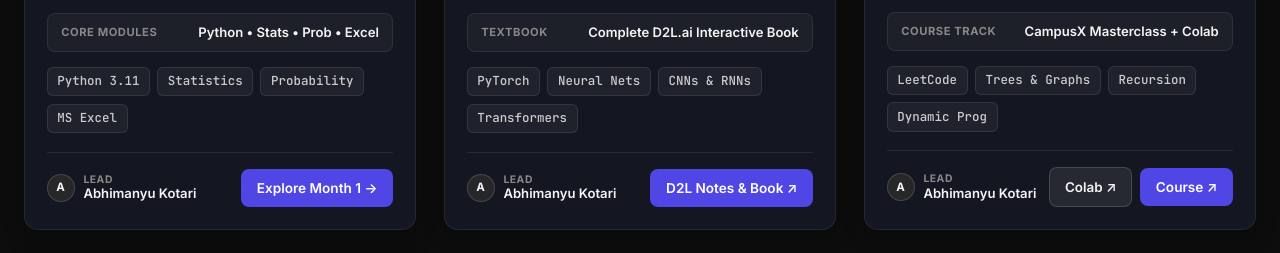
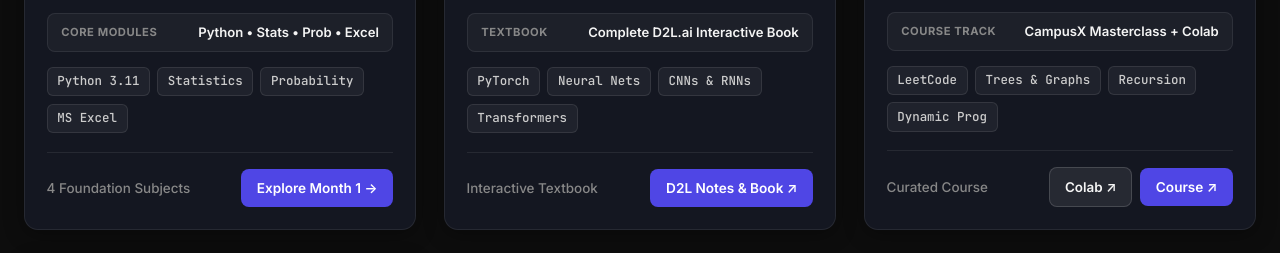
Before and after one commit to abhimanyu-kotari/My_Notes, a plain HTML site: page index.html in a window 1280 px wide. Shown: the part 980-1233 px from the top of the page. Drawn offline with Linux system fonts and the light colour scheme.

Commit message:
Remove profile avatar and lead badges from cards and navbar

```diff
--- a/index.html
+++ b/index.html
@@ -40,7 +40,6 @@
             <svg width="17" height="17" viewBox="0 0 24 24" fill="none" stroke="currentColor" stroke-width="2" stroke-linecap="round" stroke-linejoin="round"><circle cx="12" cy="12" r="5"></circle><line x1="12" y1="1" x2="12" y2="3"></line><line x1="12" y1="21" x2="12" y2="23"></line><line x1="4.22" y1="4.22" x2="5.64" y2="5.64"></line><line x1="18.36" y1="18.36" x2="19.78" y2="19.78"></line><line x1="1" y1="12" x2="3" y2="12"></line><line x1="21" y1="12" x2="23" y2="12"></line><line x1="4.22" y1="19.78" x2="5.64" y2="18.36"></line><line x1="18.36" y1="5.64" x2="19.78" y2="4.22"></line></svg>
           </span>
         </button>
-        <div class="nav-avatar" title="Abhimanyu Kotari">AK</div>
       </div>
     </div>
   </nav>
@@ -92,13 +91,7 @@
             <span class="card-tag-pill">MS Excel</span>
           </div>
           <div class="card-bottom-row">
-            <div class="card-lead-badge">
-              <div class="card-lead-avatar">A</div>
-              <div class="card-lead-text">
-                <span class="card-lead-label">Lead</span>
-                <span class="card-lead-name">Abhimanyu Kotari</span>
-              </div>
-            </div>
+            <span class="card-meta-text">4 Foundation Subjects</span>
             <span class="card-action-btn">
               Explore Month 1 &rarr;
             </span>
@@ -131,13 +124,7 @@
             <span class="card-tag-pill">Transformers</span>
           </div>
           <div class="card-bottom-row">
-            <div class="card-lead-badge">
-              <div class="card-lead-avatar">A</div>
-              <div class="card-lead-text">
-                <span class="card-lead-label">Lead</span>
-                <span class="card-lead-name">Abhimanyu Kotari</span>
-              </div>
-            </div>
+            <span class="card-meta-text">Interactive Textbook</span>
             <span class="card-action-btn">
               D2L Notes &amp; Book &nearr;
             </span>
@@ -172,13 +159,7 @@
             <span class="card-tag-pill">Dynamic Prog</span>
           </div>
           <div class="card-bottom-row">
-            <div class="card-lead-badge">
-              <div class="card-lead-avatar">A</div>
-              <div class="card-lead-text">
-                <span class="card-lead-label">Lead</span>
-                <span class="card-lead-name">Abhimanyu Kotari</span>
-              </div>
-            </div>
+            <span class="card-meta-text">Curated Course</span>
             <div style="display: flex; gap: 0.5rem; align-items: center;">
               <a href="https://colab.research.google.com/drive/1olA26PBNKcdovX9J1HMFJwe4l5EGd-gc#scrollTo=Ke3MGBgGUhnq" target="_blank" rel="noopener" class="card-action-btn-secondary">
                 Colab &nearr;
@@ -216,13 +197,7 @@
             <span class="card-tag-pill">DevOps CLI</span>
           </div>
           <div class="card-bottom-row">
-            <div class="card-lead-badge">
-              <div class="card-lead-avatar">A</div>
-              <div class="card-lead-text">
-                <span class="card-lead-label">Lead</span>
-                <span class="card-lead-name">Abhimanyu Kotari</span>
-              </div>
-            </div>
+            <span class="card-meta-text">GCP &bull; Azure</span>
             <span class="card-action-btn">
               Explore Month 8 &rarr;
             </span>
--- a/style.css
+++ b/style.css
@@ -284,22 +284,6 @@ li {
   color: #000000 !important;
 }
 
-/* Nav Circular User Avatar (DevCollab style) */
-.nav-avatar {
-  width: 32px;
-  height: 32px;
-  border-radius: 50%;
-  background: linear-gradient(135deg, #3b82f6 0%, #06b6d4 100%);
-  color: #ffffff;
-  font-weight: 700;
-  font-size: 0.78rem;
-  display: flex;
-  align-items: center;
-  justify-content: center;
-  border: 1px solid rgba(255, 255, 255, 0.2);
-  user-select: none;
-}
-
 /* Theme Toggle Button */
 .btn-icon {
   background: rgba(255, 255, 255, 0.06);
@@ -945,50 +929,12 @@ li {
   border-top-color: #e2e8f0;
 }
 
-.card-lead-badge {
-  display: flex;
-  align-items: center;
-  gap: 0.55rem;
-}
-
-.card-lead-avatar {
-  width: 28px;
-  height: 28px;
-  border-radius: 50%;
-  background: #27272a;
-  border: 1px solid rgba(255, 255, 255, 0.15);
-  color: #f1f5f9;
-  font-size: 0.72rem;
-  font-weight: 700;
-  display: flex;
-  align-items: center;
-  justify-content: center;
-}
-
-[data-theme="light"] .card-lead-avatar {
-  background: #e2e8f0;
-  color: #0f172a;
-  border-color: #cbd5e1;
-}
-
-.card-lead-text {
-  display: flex;
-  flex-direction: column;
-  line-height: 1.2;
-}
-
-.card-lead-label {
-  font-size: 0.65rem;
+.card-meta-text {
+  font-size: 0.84rem;
   color: var(--text-muted);
-  font-weight: 700;
-  letter-spacing: 0.05em;
-  text-transform: uppercase;
-}
-
-.card-lead-name {
-  font-size: 0.82rem;
-  color: var(--text-primary);
-  font-weight: 600;
+  font-weight: 500;
+  display: inline-flex;
+  align-items: center;
 }
 
 .card-action-btn {
```
Also changed, not shown: month-1.html (+4 -29 lines), month-8.html (+2 -15 lines).
